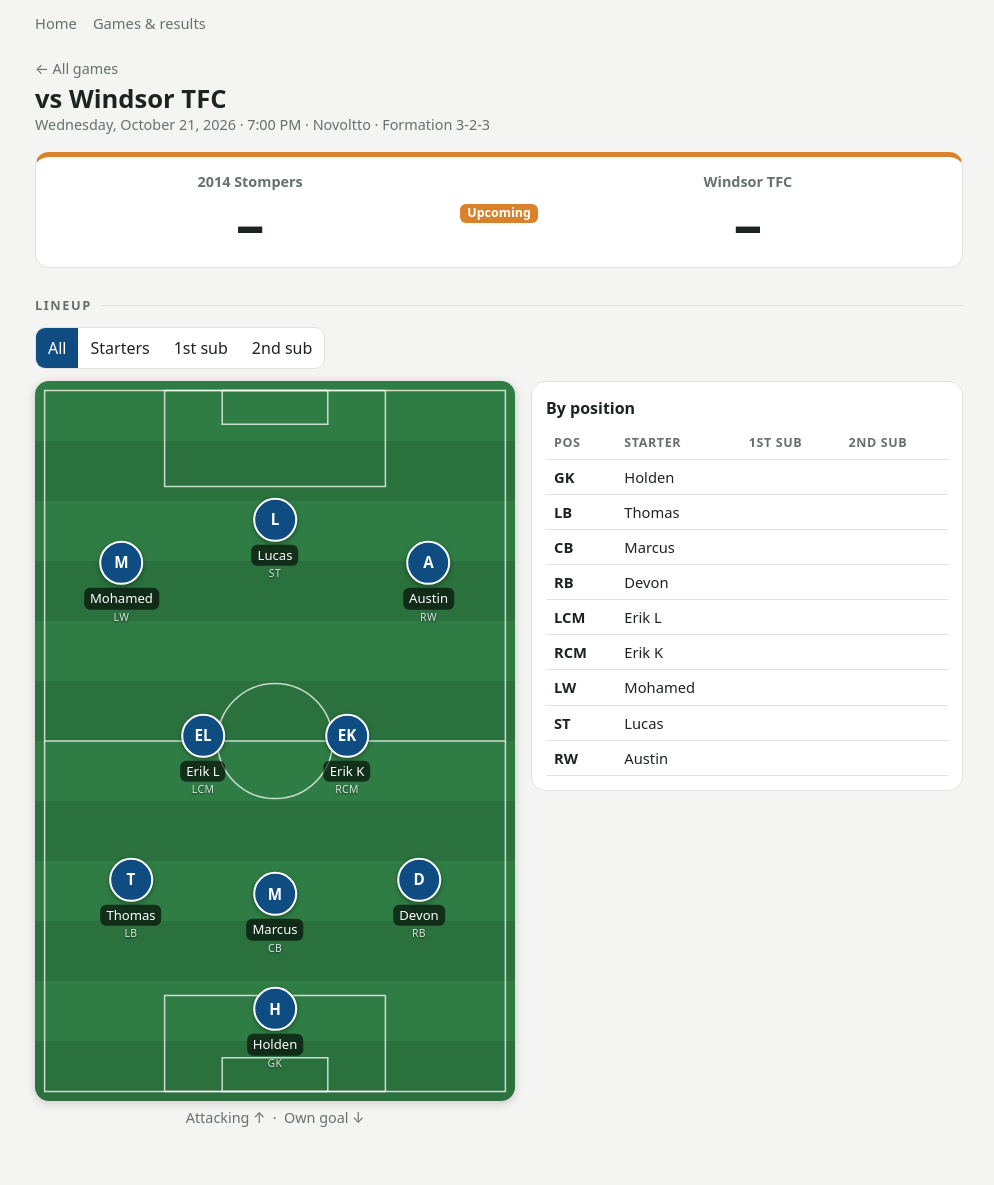
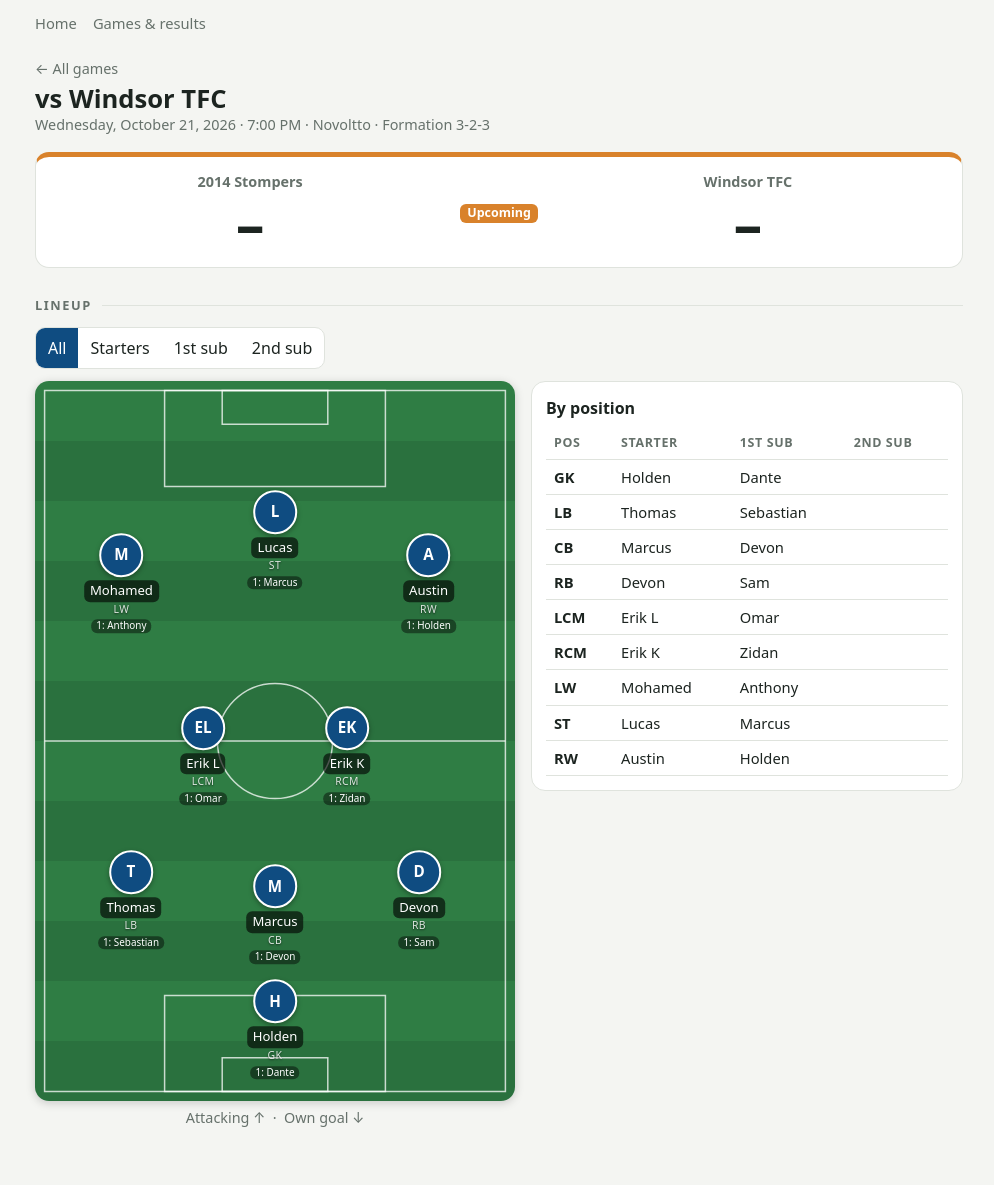
Before and after one commit to gevansscc/stompers2014, a Jekyll site: the page built from _games/2026-10-21-windsor-tfc.md, in a window 1280 px wide. Shown: the whole page, without its empty margins (141-1135 px from the left). Built offline with Jekyll 4.4.1, drawn with Linux system fonts in a browser that asks for light colours.

Commit message:
Update 2026-10-21-windsor-tfc.md

```diff
--- a/_games/2026-10-21-windsor-tfc.md
+++ b/_games/2026-10-21-windsor-tfc.md
@@ -8,13 +8,13 @@ status: upcoming
 formation: "3-2-3"
 
 lineup:
-  GK: Holden
-  LB: Thomas
-  CB: Marcus
-  RB: Devon
-  LCM: Erik L
-  RCM: Erik K
-  LW: Mohamed
-  ST: Lucas
-  RW: Austin
+  GK: Holden, Dante
+  LB: Thomas, Sebastian
+  CB: Marcus, Devon
+  RB: Devon, Sam
+  LCM: Erik L, Omar
+  RCM: Erik K, Zidan
+  LW: Mohamed, Anthony
+  ST: Lucas, Marcus
+  RW: Austin, Holden
 ---
```
